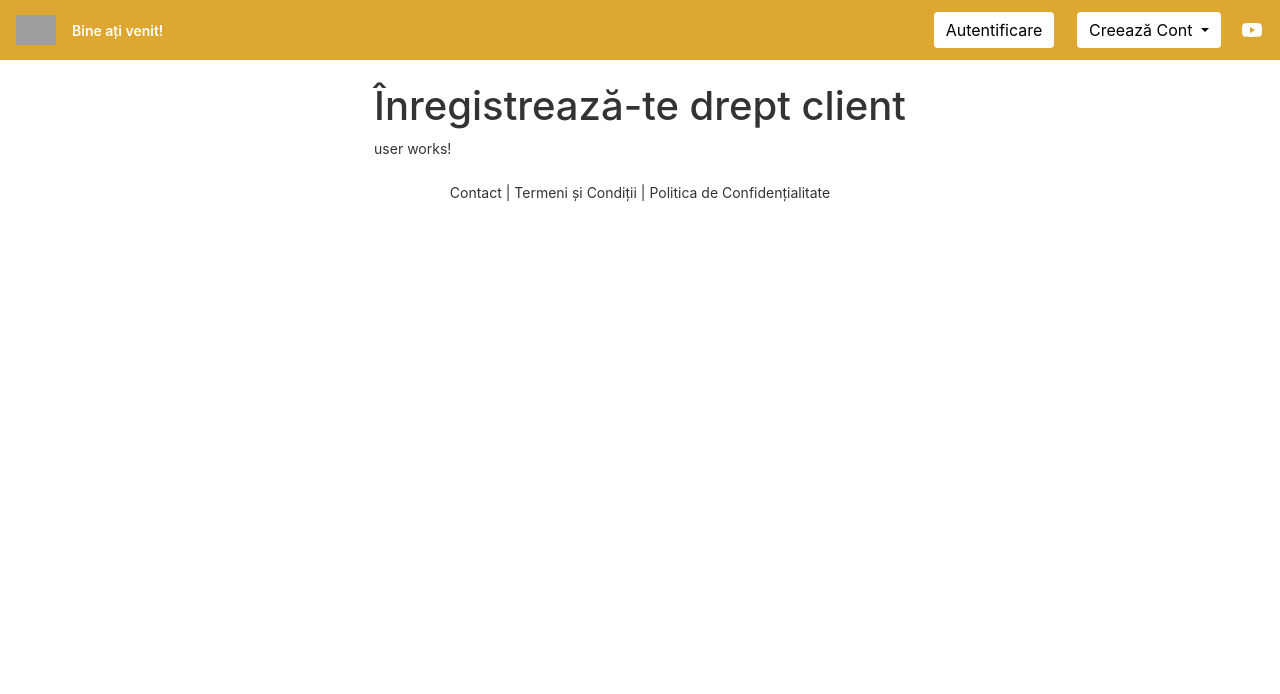
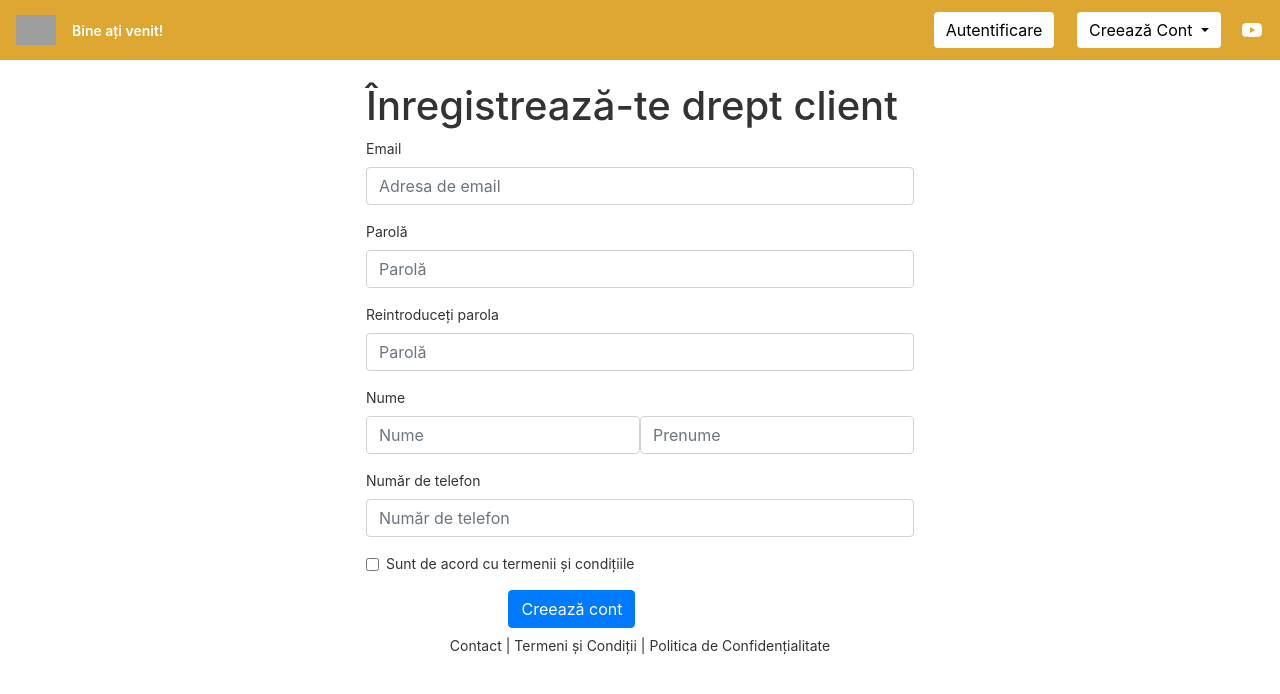
Before and after one commit to Swizop/Angular-Project, an Angular app in the folder FrontEnd/: page /register/user in a window 1280 px wide. Shown: the top 694 px of the page. Built offline with nearby package versions, Linux system fonts and the light colour scheme; grey boxes are pictures that could not be loaded.

Commit message:
feat: add form validator

```diff
--- a/FrontEnd/src/app/modules/register/register.module.ts
+++ b/FrontEnd/src/app/modules/register/register.module.ts
@@ -5,6 +5,7 @@ import { LayoutComponent } from './layout/layout.component';
 import { ConstructorComponent } from './constructor/constructor.component';
 import { RouterModule } from '@angular/router';
 import { routes } from './register.routes';
+import { ReactiveFormsModule } from '@angular/forms';
 
 
 
@@ -16,6 +17,7 @@ import { routes } from './register.routes';
   ],
   imports: [
     CommonModule,
+    ReactiveFormsModule,
     RouterModule.forChild(routes)
   ]
 })
--- a/FrontEnd/src/app/modules/register/user/user.component.html
+++ b/FrontEnd/src/app/modules/register/user/user.component.html
@@ -1 +1,92 @@
-<p>user works!</p>
+<form [formGroup]="registerForm">
+
+    <div class="form-group">
+        <label for="inputEmail2 loginLabel">Email</label>
+        <input formControlName="email" type="email" class="form-control" id="inputEmail2" placeholder="Adresa de email"
+            required>
+        <div
+            *ngIf="this.registerForm.controls['email'].invalid && (this.registerForm.controls['email'].dirty || this.registerForm.controls['email'].touched)">
+            <div *ngIf="this.registerForm.controls['email'].hasError('email')" style="color: red;">
+                Email invalid
+            </div>
+            <div *ngIf="this.registerForm.controls['email'].hasError('required')" style="color: red;">
+                Secțiune obligatorie!
+            </div>
+        </div>
+    </div>
+
+    <div class="form-group">
+        <label for="inputPassword2 loginLabel">Parolă</label>
+        <input formControlName="password" type="password" class="form-control" id="inputPassword2" placeholder="Parolă"
+            required>
+        <div
+            *ngIf="this.registerForm.controls['password'].invalid && (this.registerForm.controls['password'].dirty || this.registerForm.controls['password'].touched)">
+            <div *ngIf="this.registerForm.controls['password'].hasError('required')" style="color: red;">
+                Secțiune obligatorie!
+            </div>
+        </div>
+    </div>
+
+    <div class="form-group">
+        <label for="inputPassword3 loginLabel">Reintroduceți parola</label>
+        <input formControlName="confirmPassword" type="password" class="form-control" id="inputPassword3"
+            placeholder="Parolă" required>
+        <div
+            *ngIf="this.registerForm.controls['confirmPassword'].invalid && (this.registerForm.controls['confirmPassword'].dirty || this.registerForm.controls['confirmPassword'].touched)">
+            <div *ngIf="this.registerForm.controls['confirmPassword'].hasError('required')" style="color: red;">
+                Secțiune obligatorie!
+            </div>
+        </div>
+        <div *ngIf="this.passwordsMatch == false" style="color: red;">
+            Parolele nu se potrivesc!
+        </div>
+    </div>
+
+    <label>Nume</label>
+    <div class="form-group">
+        <div style="display: flex; flex-direction: row;">
+            <input formControlName="lastName" type="text" class="form-control" id="inputLastName1" placeholder="Nume"
+                required>
+
+            <input formControlName="firstName" type="text" class="form-control" id="inputFirstName1"
+                placeholder="Prenume" required>
+        </div>
+        <div
+            *ngIf="(this.registerForm.controls['lastName'].invalid && (this.registerForm.controls['lastName'].dirty || this.registerForm.controls['lastName'].touched))
+            || (this.registerForm.controls['firstName'].invalid && (this.registerForm.controls['firstName'].dirty || this.registerForm.controls['firstName'].touched))">
+            <div *ngIf="this.registerForm.controls['lastName'].hasError('required')
+            || this.registerForm.controls['firstName'].hasError('required')" style="color: red;">
+                Secțiune obligatorie!
+            </div>
+        </div>
+    </div>
+
+    <div class="form-group">
+        <label for="inputPhone1 loginLabel">Număr de telefon</label>
+        <input formControlName="phone" type="text" class="form-control" id="inputPhone1" placeholder="Număr de telefon"
+            required>
+        <div
+            *ngIf="this.registerForm.controls['phone'].invalid && (this.registerForm.controls['phone'].dirty || this.registerForm.controls['phone'].touched)">
+            <div *ngIf="this.registerForm.controls['phone'].hasError('forbiddenPhone')" style="color: red;">
+                Nr. de telefon invalid
+            </div>
+            <div *ngIf="this.registerForm.controls['phone'].hasError('required')" style="color: red;">
+                Secțiune obligatorie!
+            </div>
+        </div>
+    </div>
+
+    <div class="form-group form-check">
+        <input formControlName="checkbox" type="checkbox" class="form-check-input" id="inputCheck1">
+        <label class="form-check-label" for="inputCheck1">Sunt de acord cu termenii și condițiile</label>
+        <div
+            *ngIf="this.registerForm.controls['checkbox'].invalid && (this.registerForm.controls['checkbox'].dirty || this.registerForm.controls['checkbox'].touched)">
+            <div *ngIf="this.registerForm.controls['checkbox'].hasError('required')" style="color: red;">
+                Termenii și condițiile trebuie acceptate!
+            </div>
+        </div>
+    </div>
+</form>
+
+<button (click)="register()" type="submit" class="btn btn-primary loginButton"
+    style="position: relative; left: 26%;">Creează cont</button>
--- a/FrontEnd/src/app/modules/register/user/user.component.ts
+++ b/FrontEnd/src/app/modules/register/user/user.component.ts
@@ -1,4 +1,7 @@
 import { Component } from '@angular/core';
+import { AbstractControl, FormControl, FormGroup, Validators } from '@angular/forms';
+import { AuthService } from 'src/app/services/auth.service';
+import { forbiddenPhoneValidator } from 'src/app/validators/forbidden-phone.directive';
 
 @Component({
   selector: 'app-user',
@@ -6,5 +9,58 @@ import { Component } from '@angular/core';
   styleUrls: ['./user.component.scss']
 })
 export class UserComponent {
+  passwordsMatch = true;
 
+  public registerForm: FormGroup = new FormGroup({
+    email: new FormControl('', [Validators.required, Validators.email]),
+    password: new FormControl('', [Validators.required]),
+    confirmPassword: new FormControl('', [Validators.required]),
+    lastName: new FormControl('', [Validators.required]),
+    firstName: new FormControl('', [Validators.required]),
+    phone: new FormControl('', [Validators.required, forbiddenPhoneValidator()]),
+    checkbox: new FormControl('', [Validators.required]),
+  });
+
+  constructor(private authService: AuthService) {}
+
+  get email(): AbstractControl | null {
+    return this.registerForm.get('email');
+  }
+
+  get password(): AbstractControl | null{
+    return this.registerForm.get('password');
+  }
+
+  get confirmPassword(): AbstractControl | null{
+    return this.registerForm.get('confirmPassword');
+  }
+
+  get lastName(): AbstractControl | null{
+    return this.registerForm.get('lastName');
+  }
+
+  get firstName(): AbstractControl | null{
+    return this.registerForm.get('firstName');
+  }
+
+
+  get checkbox(): AbstractControl | null{
+    return this.registerForm.get('checkbox');
+  }
+
+  register() {
+    if(this.registerForm.value.password != this.registerForm.value.confirmPassword)
+    {
+      console.log('doesnt match');
+      this.passwordsMatch = false;
+    }
+    else if (this.registerForm.invalid)
+    {
+      console.log('form invalid');
+    }
+    else {
+      console.log(this.registerForm.value);
+      this.authService.register();
+    }
+  }
 }
--- a/FrontEnd/src/app/services/auth.service.ts
+++ b/FrontEnd/src/app/services/auth.service.ts
@@ -29,4 +29,9 @@ import { Injectable } from '@angular/core';
      var b = !!localStorage.getItem('token');
      return b;
    }
+
+   register() {
+    // de implementat
+    this.router.navigate(['/login']);
+  }
  }
--- /dev/null
+++ b/FrontEnd/src/app/validators/forbidden-phone.directive.ts
@@ -0,0 +1,11 @@
+import { Directive } from '@angular/core';
+import { AbstractControl, ValidationErrors, ValidatorFn } from '@angular/forms';
+
+export function forbiddenPhoneValidator(): ValidatorFn {
+  return (control: AbstractControl): ValidationErrors | null => {
+    var r = new RegExp (/^[\+]?[(]?[0-9]{3}[)]?[-\s\.]?[0-9]{3}[-\s\.]?[0-9]{4,6}$/im);
+
+    const good = r.test(control.value);
+    return good ? null : {forbiddenPhone: {value: control.value}}
+  };
+}
```
